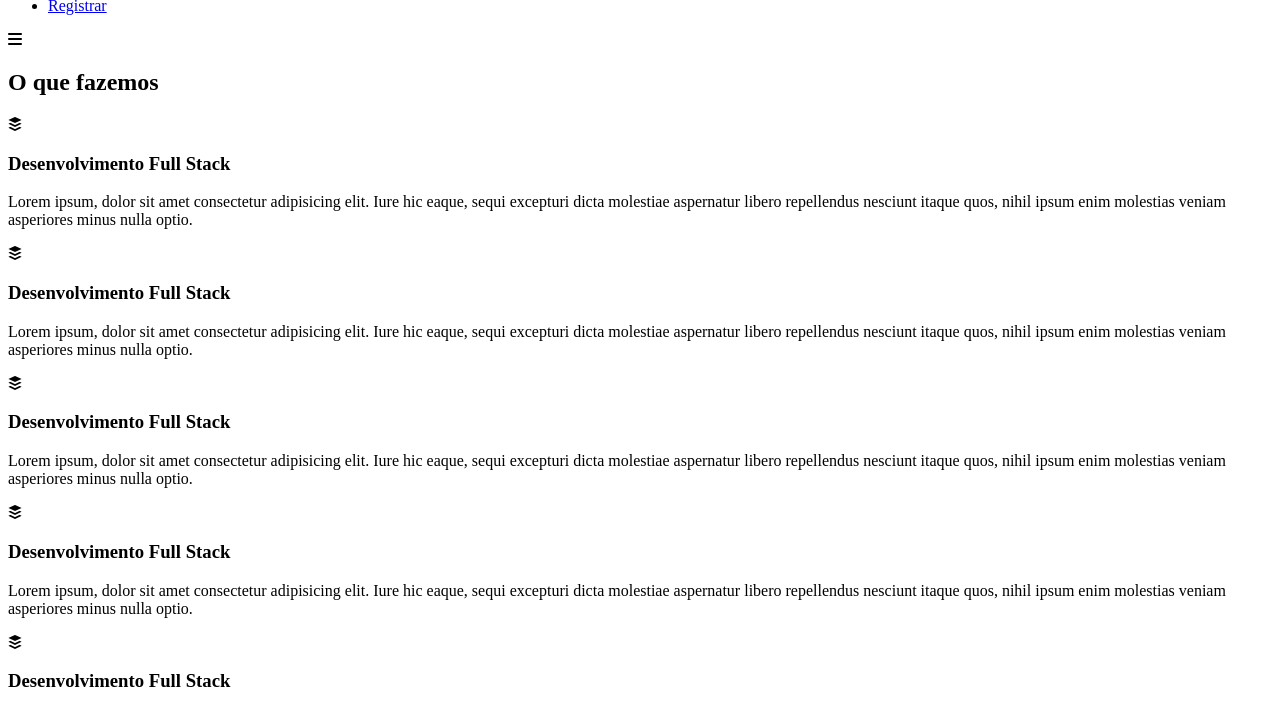
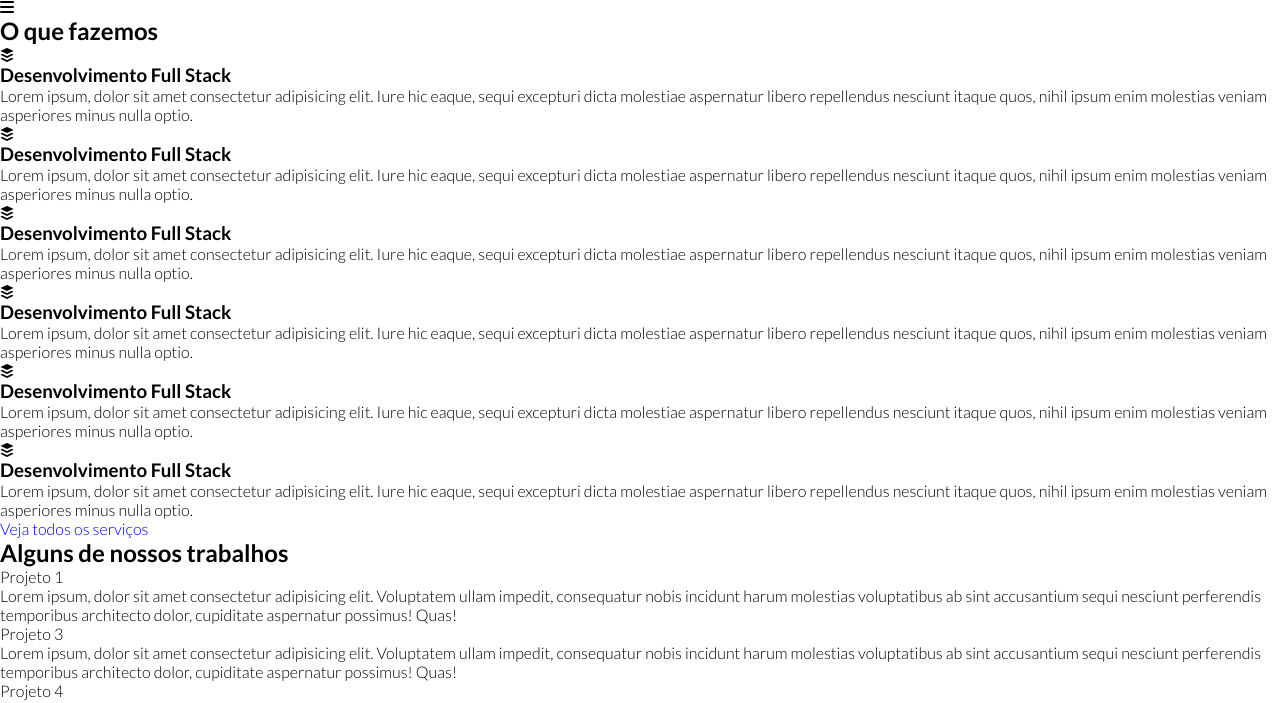
Before and after one commit to lgsfarias/agency, a plain HTML site: page index.html in a window 1280 px wide. Shown: the part 117-820 px from the top of the page. Drawn offline with Linux system fonts and the light colour scheme.

Commit message:
feat: initial sass config

```diff
--- /dev/null
+++ b/scss/_utilities.scss
@@ -0,0 +1,16 @@
+@mixin reset{
+  * {
+    margin: 0;
+    padding: 0;
+    box-sizing: border-box;
+    font-family: 'Lato', sans-serif;
+  }
+
+  a {
+    text-decoration: none;
+  }
+
+  li {
+    list-style: none;
+  }
+}
--- /dev/null
+++ b/scss/_variables.scss
@@ -0,0 +1,7 @@
+$primary-color: #FF5200;
+$light-color: #FFF;
+$dark-color: #181920;
+$text-color: #8B8E94;
+$black: #000;
+$secondary-bg: #E5EAFF;
+$footer-bg: #1D1D1D;
--- a/scss/style.scss
+++ b/scss/style.scss
@@ -1,8 +1,4 @@
-h1 {
-  color: orange;
-  font-family: "Lato";
-}
-img {
-  width: 200px;
-  height: 200px;
-}
+@import "variables";
+@import "utilities";
+
+@include reset
```
Also changed, not shown: css/style.css, 1 other file.
